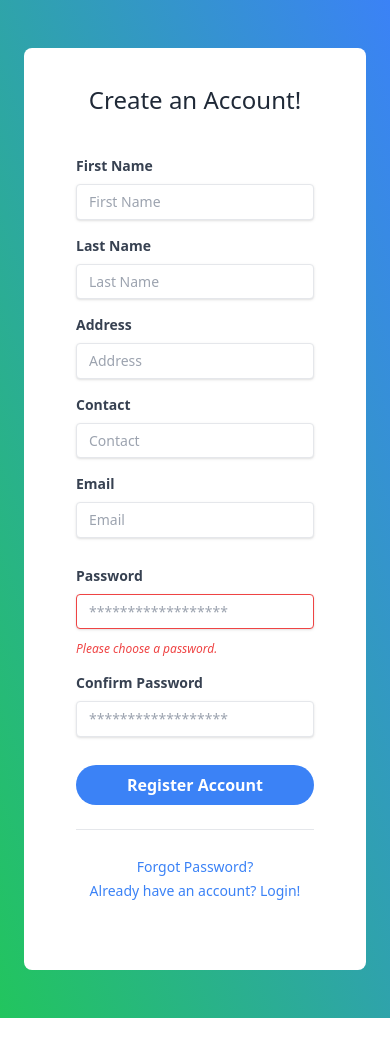
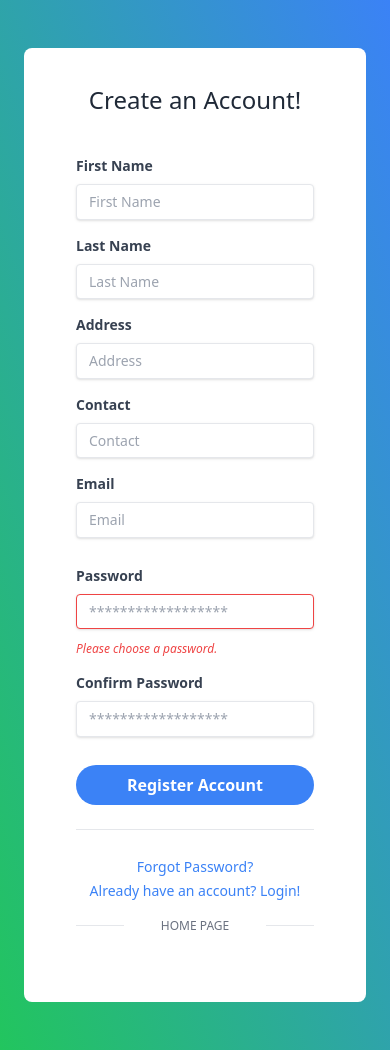
Before and after one commit to DushanMalind/React_Travel_System, a React (Create React App) app in the folder client/: page /sign in a window 390 px wide. Before the commit the page ends 1018 px from the top, so only its background shows below. Built offline with nearby package versions, Linux system fonts and the light colour scheme.

Commit message:
SignIn Update

```diff
--- a/client/src/view/page/login/Login.tsx
+++ b/client/src/view/page/login/Login.tsx
@@ -76,6 +76,13 @@ export class Login extends Component {
                                             </a>
                                             <span className="border-b w-1/5 md:w-1/4"></span>
                                         </div>
+                                        <div className="mt-4 flex items-center justify-between">
+                                            <span className="border-b w-1/5 md:w-1/4"></span>
+                                            <a href="#" className="text-xs text-gray-500 uppercase">
+                                                <Link to="/home">Home Page</Link>
+                                            </a>
+                                            <span className="border-b w-1/5 md:w-1/4"></span>
+                                        </div>
                                         <p className="mt-6 text-xs text-gray-600 text-center">
                                             I agree to abide by Cartesian Kinetics
                                             <a href="#" className="border-b border-gray-500 border-dotted">
--- a/client/src/view/page/signIn/SignIn.tsx
+++ b/client/src/view/page/signIn/SignIn.tsx
@@ -130,6 +130,13 @@ export class SignIn extends Component {
                                                 <Link to="/login">Already have an account? Login!</Link>
                                             </a>
                                         </div>
+                                        <div className="mt-4 flex items-center justify-between">
+                                            <span className="border-b w-1/5 md:w-1/4"></span>
+                                            <a href="#" className="text-xs text-gray-500 uppercase">
+                                                <Link to="/home">Home Page</Link>
+                                            </a>
+                                            <span className="border-b w-1/5 md:w-1/4"></span>
+                                        </div>
                                     </form>
                                 </div>
                             </div>
```
